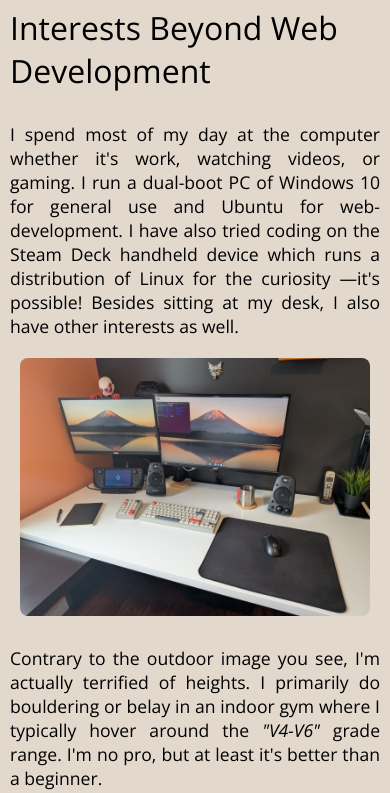
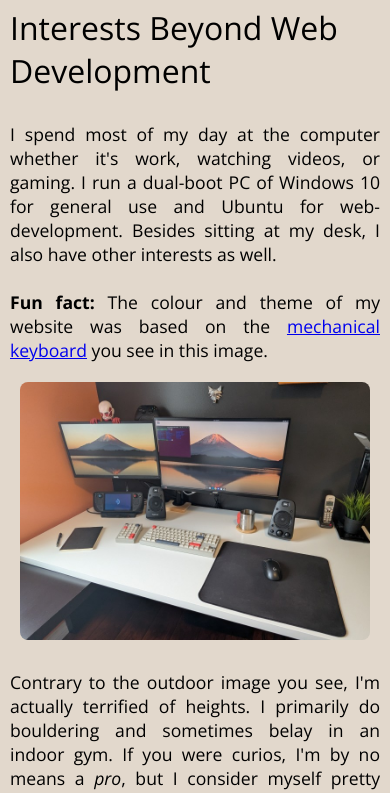
Before and after one commit to andrewtran28/andrew-tran, a React (Vite) app: page /about in a window 390 px wide. Shown: the part 1700-2493 px from the top of the page. Built offline with nearby package versions, Linux system fonts and the light colour scheme.

Commit message:
Responsive design for error and about page

```diff
--- a/src/App.css
+++ b/src/App.css
@@ -44,7 +44,6 @@ footer {
 }
 
 a {
-  text-decoration: none;
   margin: 0;
   padding: 0;
   line-height: 0;
--- a/src/components/ErrorPage.jsx
+++ b/src/components/ErrorPage.jsx
@@ -3,16 +3,15 @@ import Header from "./Header";
 
 function ErrorPage() {
   return (
-    <>
+    <div>
       <Header />
-
-      <main className="error-cont">
+      <main id="error-cont">
         <h1>
           Uh oh.. Looks like this page doesn't exist or is under construction!
         </h1>
         <img className="error-img" src="/error.png" />
       </main>
-    </>
+    </div>
   );
 }
 
--- a/src/components/about/About.jsx
+++ b/src/components/about/About.jsx
@@ -68,10 +68,16 @@ function About() {
             <p>
               I spend most of my day at the computer whether it's work, watching
               videos, or gaming. I run a dual-boot PC of Windows 10 for general
-              use and Ubuntu for web-development. I have also tried coding on
-              the Steam Deck handheld device which runs a distribution of Linux
-              for the curiosity —it's possible! Besides sitting at my desk, I
+              use and Ubuntu for web-development. Besides sitting at my desk, I
               also have other interests as well.
+              <br />
+              <br />
+              <strong>Fun fact:</strong> The colour and theme of my website was
+              based on the{" "}
+              <a href="https://epomaker.com/products/cidoo-v87">
+                mechanical keyboard
+              </a>{" "}
+              you see in this image.
             </p>
             <img className="interest-img" src="/about/desk.jpg" />
           </div>
@@ -79,9 +85,10 @@ function About() {
             <img className="interest-img" src="/about/climbing.jpg" />
             <p>
               Contrary to the outdoor image you see, I'm actually terrified of
-              heights. I primarily do bouldering or belay in an indoor gym where
-              I typically hover around the <em>"V4-V6"</em> grade range. I'm no
-              pro, but at least it's better than a beginner.
+              heights. I primarily do bouldering and sometimes belay in an
+              indoor gym. If you were curios, I'm by no means a <em>pro</em>,
+              but I consider myself pretty average where I hover around the{" "}
+              <em>"V4-V6"</em> grade range.
             </p>
           </div>
           <div className="interest">
--- a/src/styles/ErrorPage.css
+++ b/src/styles/ErrorPage.css
@@ -1,10 +1,38 @@
-.error-cont {
+#error-cont {
   display: flex;
   flex-direction: column;
   align-items: center;
+  text-align: center;
   color: var(--font-dark);
+  margin: 0 40px;
 }
 
 .error-img {
-  width: 500px;
+  max-width: 500px;
+  object-fit: contain;
 }
+
+@media (max-width: 1000px) {
+  #error-cont {
+    font-size: 1rem;
+  }
+}
+
+@media (max-width: 600px) {
+  #error-cont {
+    margin: 0 10px;
+  }
+  .error-img {
+    max-width: 400px;
+  }
+}
+
+@media (max-width: 450px) {
+  #error-cont {
+    font-size: 0.75rem;
+  }
+
+  .error-img {
+    max-width: 350px;
+  }
+}
--- a/src/styles/Header.css
+++ b/src/styles/Header.css
@@ -13,6 +13,7 @@
 
 #top-header a {
   color: inherit;
+  text-decoration: none;
 }
 
 #top-header h1 {
@@ -58,6 +59,7 @@ nav {
 }
 #logo a {
   color: inherit;
+  text-decoration: none;
 }
 
 nav ul {
@@ -82,6 +84,7 @@ nav ul {
   border-radius: 5px;
   color: inherit;
   transition-duration: 0.2s;
+  text-decoration: none;
 }
 .nav-link:hover {
   background-color: var(--navy-accent);
```
